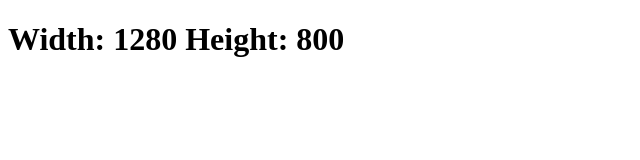
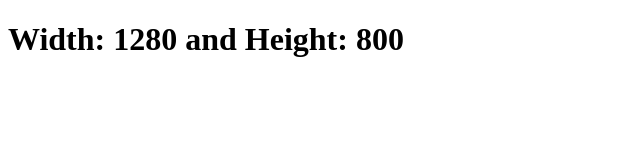
Before and after one commit to acciojob/screen-size-9087000, a website: page main.html in a window 1280 px wide. Shown: the whole page, without its empty margins (0-640 px from the left). Drawn offline with Linux system fonts and the light colour scheme.

Commit message:
created a submission

```diff
--- a/main.html
+++ b/main.html
@@ -7,10 +7,8 @@
 </head>
 
 <body>
+	<div id="sizeInfo"><h1></h1></div>
 	<!-- the entire body must be written by student -->
-<div id="sizeInfo">
-        <h1>Width: <span id="width"></span> Height: <span id="height"></span></h1>
-    </div>
     <script type="text/javascript" src="./script.js">
 </script>
 
--- a/script.js
+++ b/script.js
@@ -1,15 +1,15 @@
 //your JS code here. If required.
-function updateSize() {
-            const width = window.innerWidth;
-            const height = window.innerHeight;
+ let height=this.innerHeight;
+    let width=this.innerWidth;
+   let div=document.getElementById("sizeInfo");
+    let h=div.firstChild;
+    h.innerText="Width: "+width+" and Height: "+height;
+window.addEventListener("resize",function(){
+    let height=this.innerHeight;
+    let width=this.innerWidth;
+   let div=document.getElementById("sizeInfo");
+    let h=div.firstChild;
 
-            // Update the content of the spans in the h1 tag
-            document.getElementById('width').textContent = width;
-            document.getElementById('height').textContent = height;
-        }
+    h.innerText="Width: "+width+" and Height: "+height;
 
-        // Initial update when the page loads
-        updateSize();
-
-        // Add event listener for window resize
-        window.addEventListener('resize', updateSize);
+  })
```
